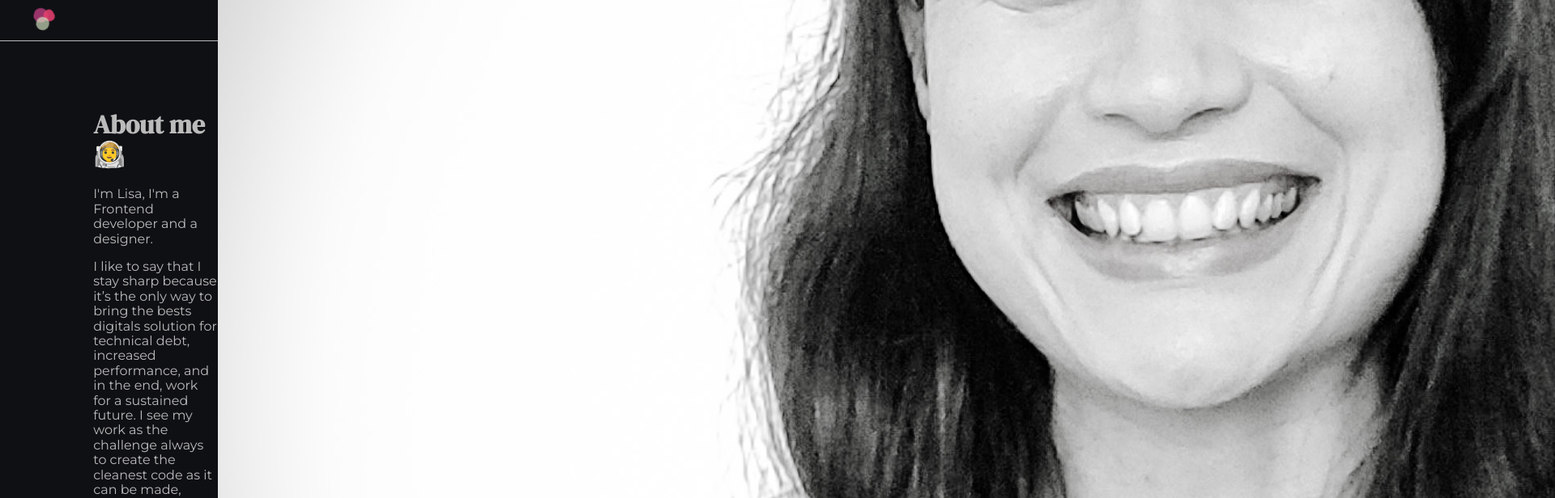
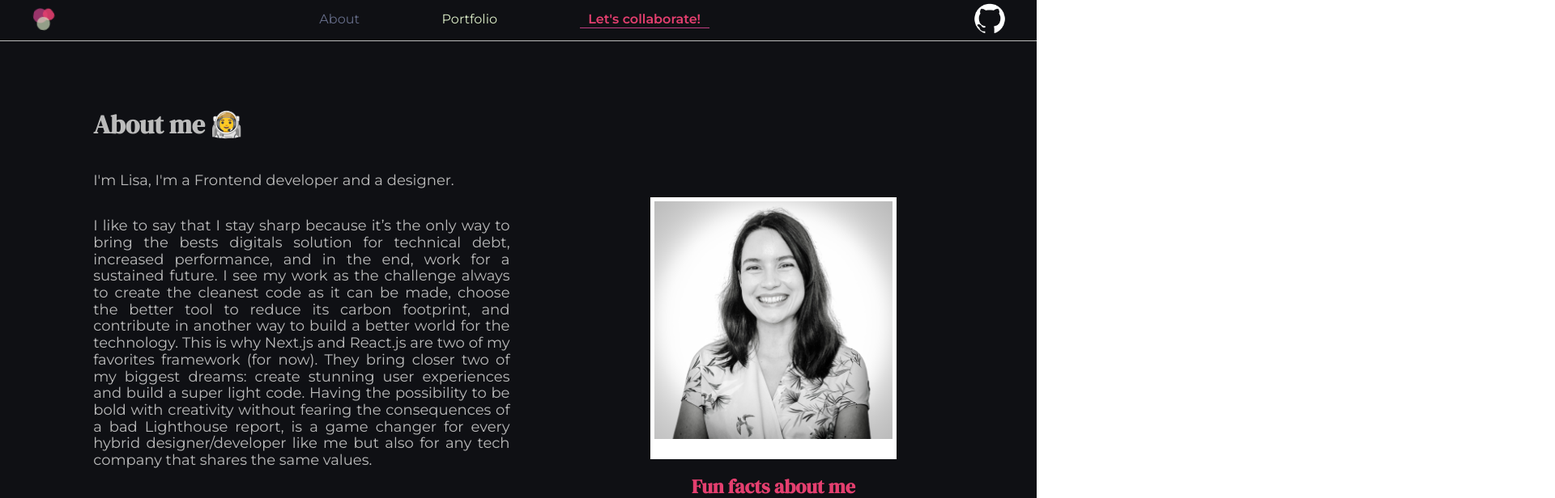
Before and after one commit to LilouCode/my-portfolio, a React (Create React App) app: page /about in a window 1280 px wide. Shown: the top 616 px of the page at 81% size, 1920 px wide, since content can reach past the window. Built offline with nearby package versions, Linux system fonts and the light colour scheme.

Commit message:
style (about): clear code

```diff
--- a/src/style/base/_typography.scss
+++ b/src/style/base/_typography.scss
@@ -1,6 +1,15 @@
 body{
     font-family: $familynormal;
     color: $color--grey;
+}
+p{
+    font-size: 18px;
+}
+
+li{
+    list-style: none;
+    font-size: 16px;
+    margin-bottom: 10px;
 }
 h1{
     font-family: $familyheader;
--- a/src/style/components/pages/_about.scss
+++ b/src/style/components/pages/_about.scss
@@ -2,22 +2,17 @@
   display: flex;
   padding: 5% 9%;
   justify-content: space-between;
-  height: 90vh;
-  @include laptop{
+  @include tablette-only{
     flex-direction: column;
     padding: 1% 0 0 3%;
     padding-top: 50px;
     padding-bottom: 50px;
-    height: 95vh;
   }
-  &__header {
+  &__main {
     display: flex;
     flex-direction: column;
     width: 49%;
     text-align: justify;
-    @include laptop{
-      width: 80%;
-    }
     @include tablette-only{
       width: 90%;
       padding-left: 3%;
@@ -25,20 +20,41 @@
   }
   &__asside{
     display: flex;
+    flex-direction: column;
+    width: 40%;
     justify-content: center;
     align-items: center;
+    align-self: center;
+    text-align: left;
+
+    @include tablette-only{
+      background-color: transparent;
+      width: 90%;
+      flex-direction: column-reverse;
+    }
+   & div{
+    display: flex ;
+    flex-direction: column;
+    justify-content: center;
+    align-items: center;
+   }
+   & ul{
+    padding: 0;
+   }
+   & img {
+    width: 70%;
+    object-fit: fill;
+    align-items: center;
+    background-color: white;
+    align-self: center;
+    justify-self: center;
+    padding:  5px 5px 25px 5px;
+    @include tablette-only{
+      padding: 0;
+      border-radius: 500px;
+      width: 40%;
+    }
+
   }
-  &__img {
-    width: 30%;
-    object-fit: cover;
-    position: absolute;
-    right: 3%;
-
-    @include laptop{
-      position: relative;
-    }
-    @include tablette-only{
-      display: none;
-    }
   }
 }
```
Also changed, not shown: src/style/base/_base.scss (line endings or trailing spaces).
